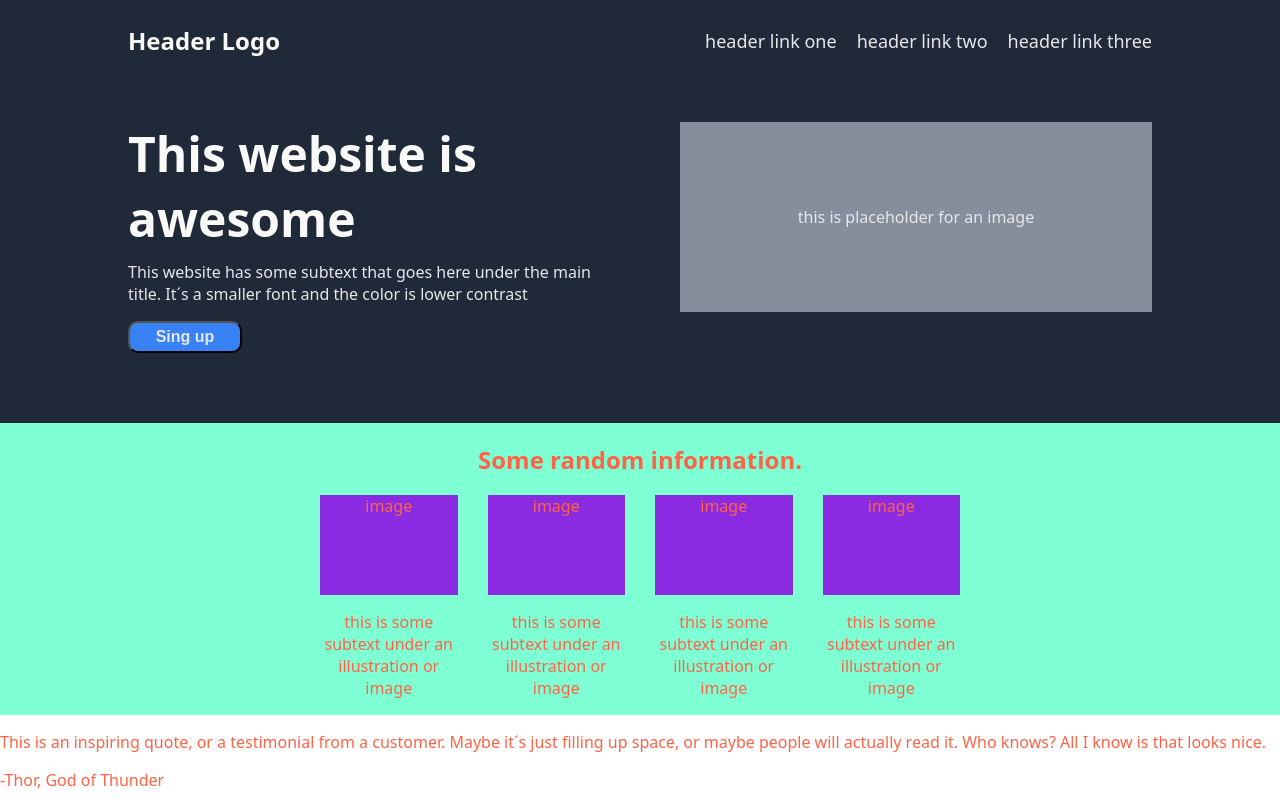
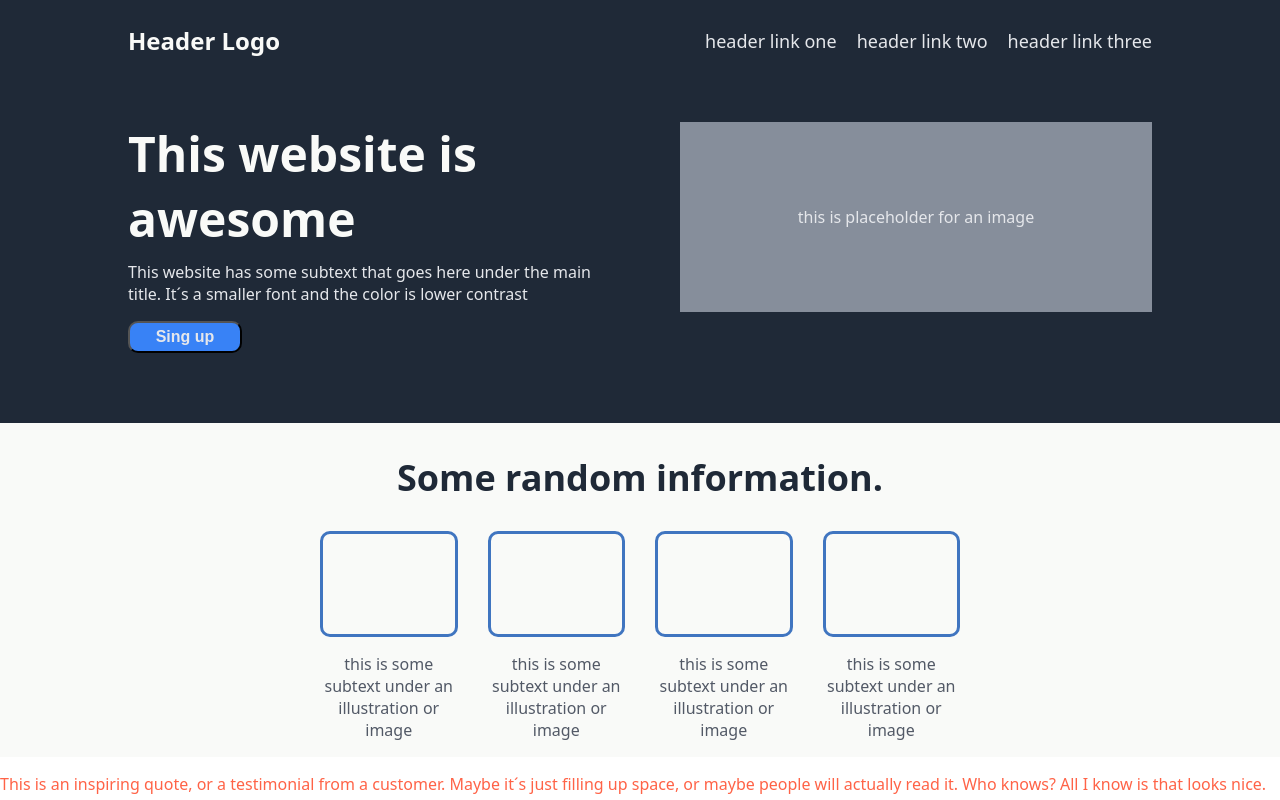
Before and after one commit to SoySaul/Project-Landing-Page, a plain HTML site: page index.html in a window 1280 px wide. Shown: the top 800 px of the page. Drawn offline with Linux system fonts and the light colour scheme.

Commit message:
Modificar el Section

```diff
--- a/index.html
+++ b/index.html
@@ -47,19 +47,19 @@
             </h2>
             <div>
                 <div>
-                    <div class="illustration"><img src="" alt="">image</div>
+                    <div class="illustration"><img src="" alt=""></div>
                     <p>this is some subtext under an illustration or image</p>
                 </div>
                 <div>
-                    <div class="illustration"><img src="" alt="">image</div>
+                    <div class="illustration"><img src="" alt=""></div>
                     <p>this is some subtext under an illustration or image</p>
                 </div>
                 <div>
-                    <div class="illustration"><img src="" alt="">image</div>
+                    <div class="illustration"><img src="" alt=""></div>
                     <p>this is some subtext under an illustration or image</p>
                 </div>
                 <div>
-                    <div class="illustration"><img src="" alt="">image</div>
+                    <div class="illustration"><img src="" alt=""></div>
                     <p>this is some subtext under an illustration or image</p>
                 </div>
             </div>
--- a/style.css
+++ b/style.css
@@ -108,7 +108,7 @@ main{
 }
 
 section{
-    background-color: aquamarine;
+    background-color: #f9faf8;
     display: flex;
     flex-direction: column;
     align-items: center;
@@ -124,6 +124,16 @@ section > div{
     text-align: center;
 }
 
+h2{
+    font-size: 36px;
+    color: #1f2937;
+    font-weight: 900;
+}
+
+section > div p{
+    color: #525966;
+}
+
 /* section > div > div{
     display: flex;
     flex-wrap: wrap;
@@ -134,9 +144,12 @@ section > div{
 
 .illustration{
     height: 100px;
-    flex-basis: 150px;
+    flex-basis: 100px;
     flex-grow: 1;
-    background-color: blueviolet;
+    background-color: #e5e7eb transparent;
+    border-color: #4075c0;
+    border-style: solid;
+    border-radius: 10px;
 }
 
 footer{
```
